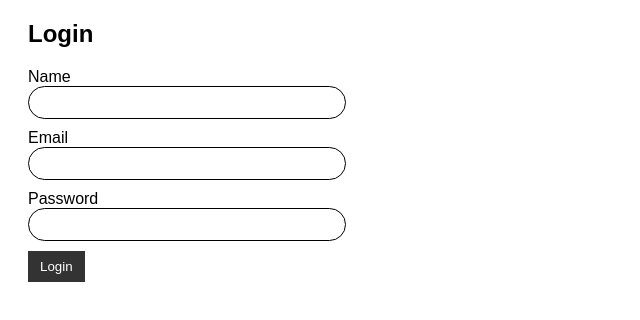
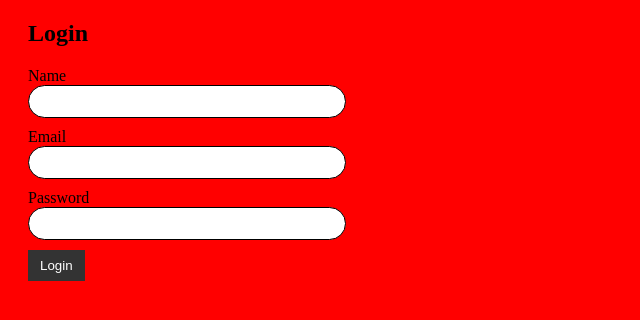
Before and after one commit to swetha-100197/html-css-components, a plain HTML site: page index.html in a window 1280 px wide. Shown: the whole page, without its empty margins (0-640 px from the left). Drawn offline with Linux system fonts and the light colour scheme.

Commit message:
Updated login UI and styles

```diff
--- a/style.css
+++ b/style.css
@@ -1,5 +1,5 @@
 body {
-    font-family: Arial, sans-serif;
+  background: red !important;
 }
 
 .login-section {
```
